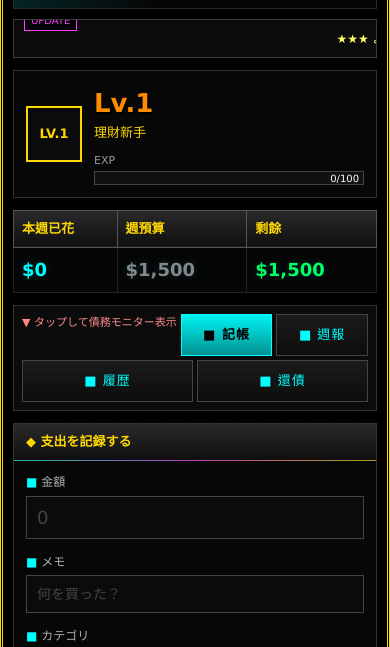
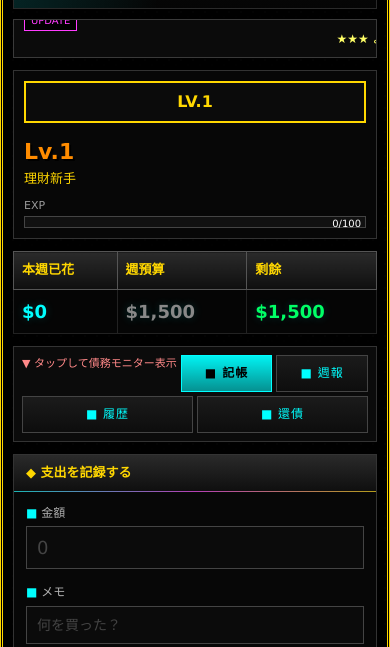
Before and after one commit to sdgfre98-alt/chokin-dojo, a plain HTML site: page index.html in a window 390 px wide. Shown: the part 157-804 px from the top of the page. Drawn offline with Linux system fonts and the light colour scheme.

Commit message:
Update index.html

```diff
--- a/index.html
+++ b/index.html
@@ -609,6 +609,55 @@
     margin-bottom:6px;
   }
 }
+/* ===== Mobile Layout Fix ===== */
+@media (max-width: 480px) {
+
+  .level-area {
+    flex-direction: column;
+    align-items: stretch;
+    padding: 10px;
+  }
+
+  .level-icon {
+    width: 100%;
+    height: 42px;
+    text-align: center;
+    font-size: 16px;
+    line-height: 42px;
+  }
+
+  .level-detail .lv-num {
+    font-size: 22px;
+  }
+
+  .exp-gauge-bar {
+    height: 12px;
+  }
+
+  .boss-hp-row {
+    flex-direction: column;
+    gap: 6px;
+  }
+
+  .boss-hp-bar {
+    width: 100%;
+    max-width: none;
+    height: 14px;
+  }
+
+  .boss-hp-text {
+    font-size: 10px;
+  }
+
+  .menu-area {
+    flex-wrap: wrap;
+  }
+
+  .menu-link {
+    font-size: 12px;
+    padding: 8px 4px;
+  }
+}
 
   </style>
 </head>
```
